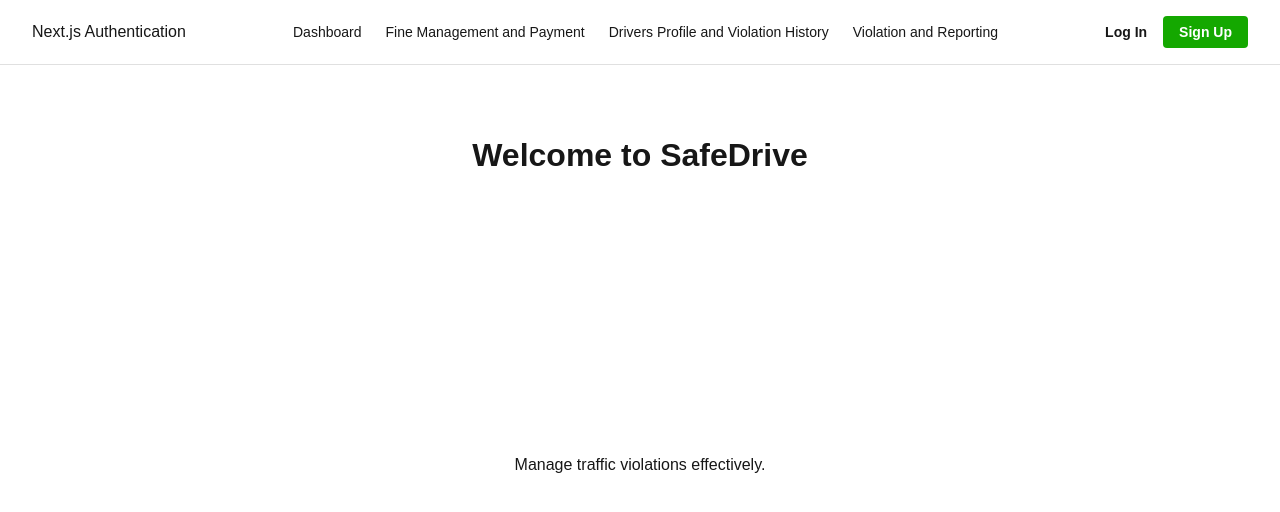
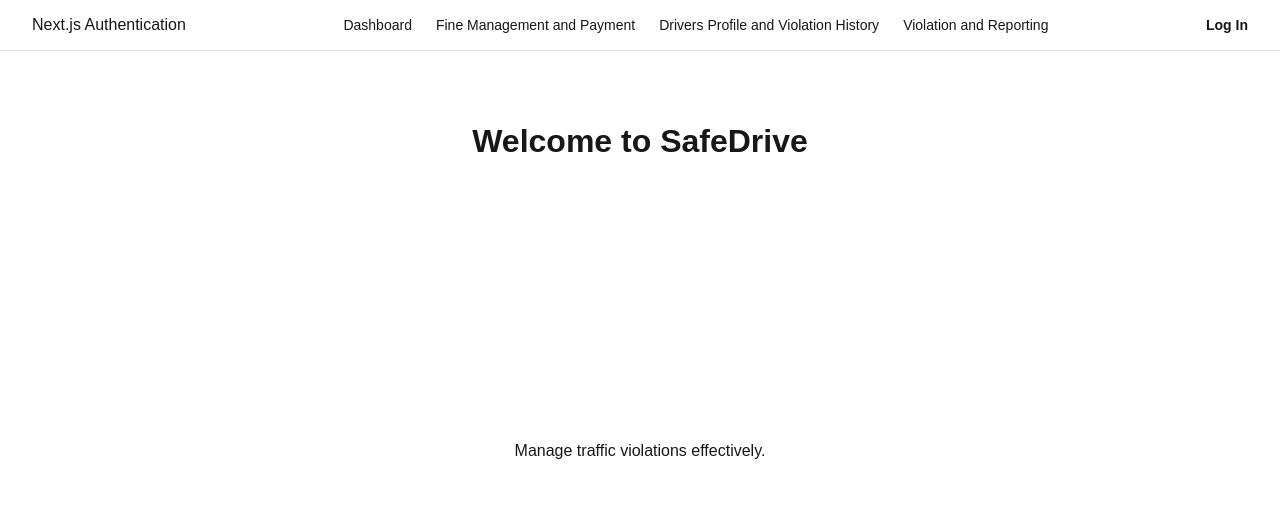
Before and after one commit to bananaNuggets75/traffic-management-system, a Next.js app: page / in a window 1280 px wide. Shown: the top 512 px of the page. Built offline with nearby package versions, Linux system fonts and the light colour scheme.

Commit message:
removed-signup

```diff
--- a/app/globals.css
+++ b/app/globals.css
@@ -98,19 +98,3 @@ nav .right-nav .login-button {
 nav .right-nav .login-button:hover {
   color: var(--hover-color);
 }
-
-nav .right-nav .signup-button {
-  font-size: 0.875rem;
-  font-weight: bold;
-  color: #fff;
-  background-color: var(--button-green);
-  padding: 0.5rem 1rem;
-  border-radius: 0.25rem;
-  border: none;
-  cursor: pointer;
-  transition: background-color 0.3s ease;
-}
-
-nav .right-nav .signup-button:hover {
-  background-color: var(--button-green-hover);
-}
--- a/components/navbar.tsx
+++ b/components/navbar.tsx
@@ -28,9 +28,7 @@ export default function Navbar() {
           <button className="login-button">
             <Link href="/login">Log In</Link>
           </button>
-          <button className="signup-button">
-            <Link href="/signup">Sign Up</Link>
-          </button>
+
         </div>
       </nav>
     </header>
--- a/package.json
+++ b/package.json
@@ -11,8 +11,8 @@
   "dependencies": {
     "@types/react-dom": "^18.3.1",
     "next": "^15.0.3",
-    "react": "19.0.0-rc-66855b96-20241106",
-    "react-dom": "19.0.0-rc-66855b96-20241106"
+    "react": "^19.0.0-rc-66855b96-20241106",
+    "react-dom": "^19.0.0-rc-66855b96-20241106"
   },
   "devDependencies": {
     "@types/node": "22.10.1",
```
Also changed, not shown: 1 other file (tests, documents, lock files or other folders).
